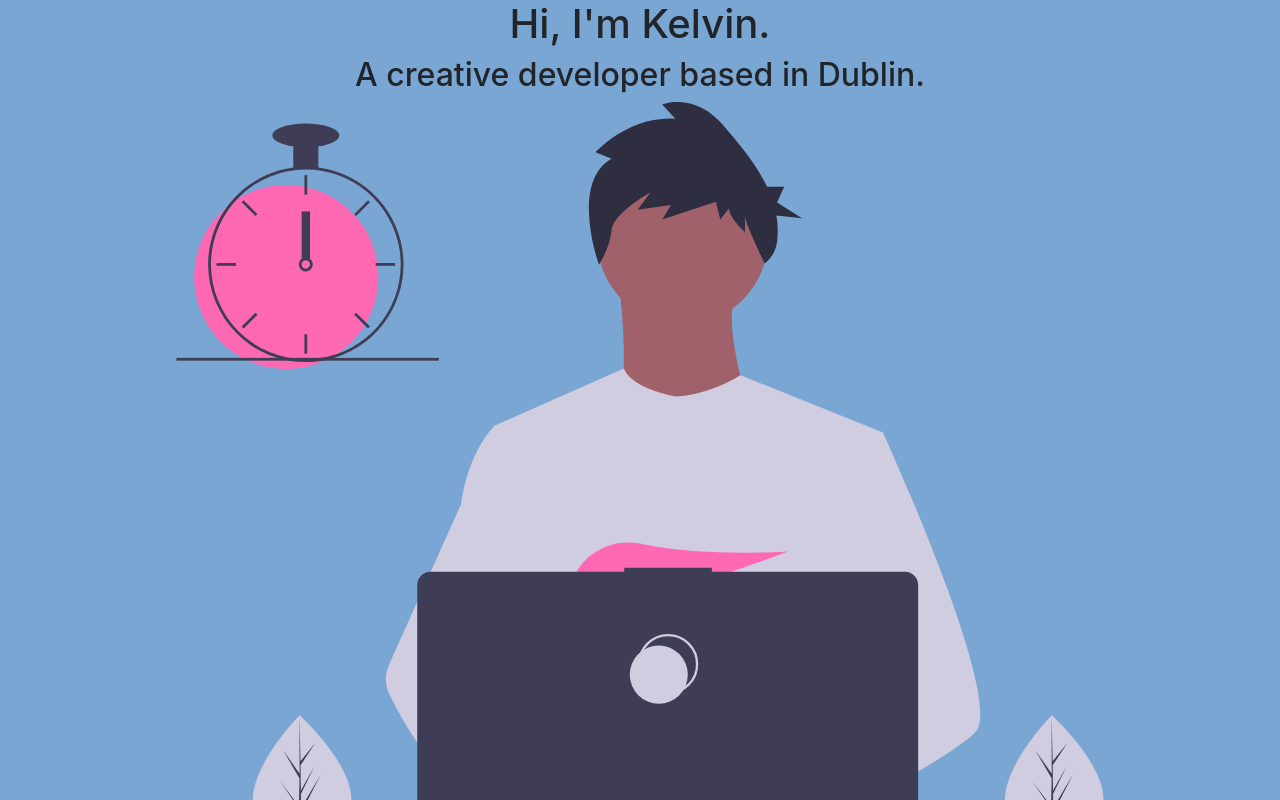
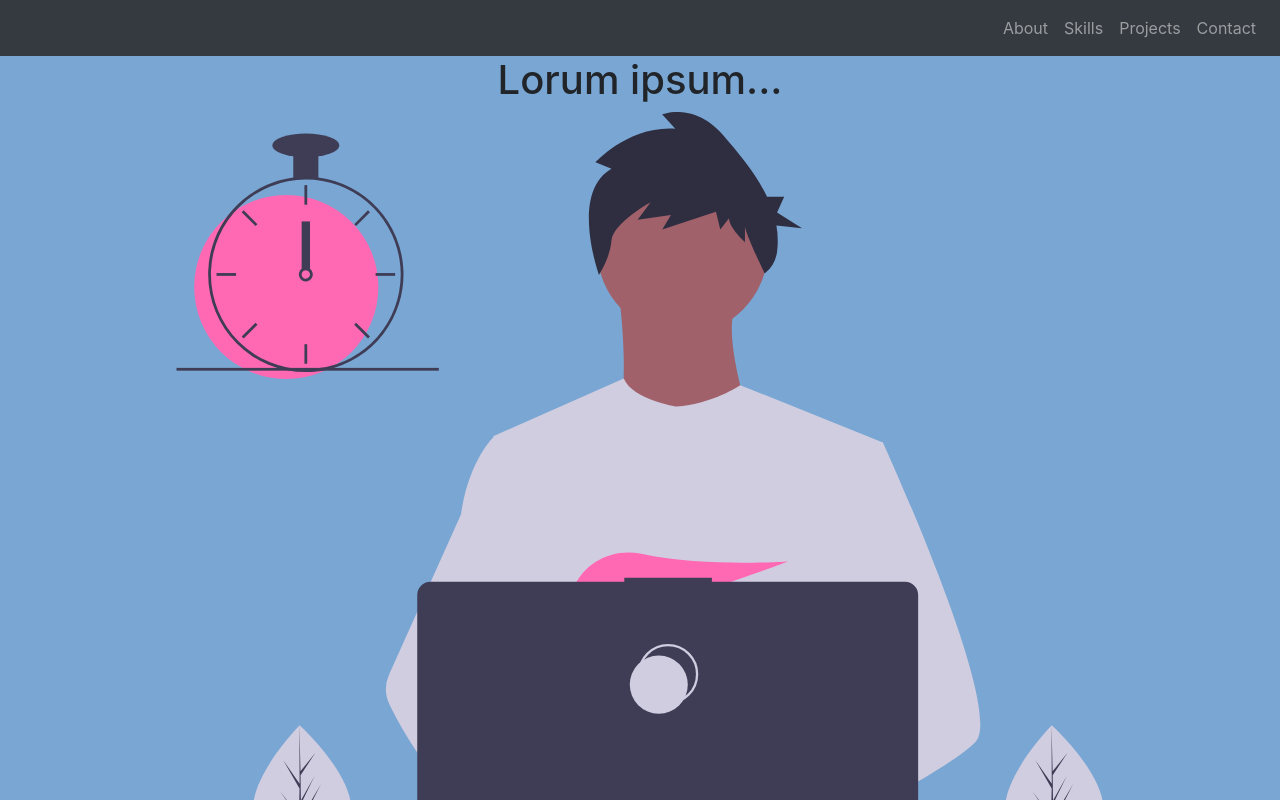
Before and after one commit to kel151/1stmilestoneproject, a plain HTML site: page index.html in a window 1280 px wide. Shown: the top 800 px of the page. Drawn offline with nearby package versions, Linux system fonts and the light colour scheme.

Commit message:
added navbar

```diff
--- a/assets/css/style.css
+++ b/assets/css/style.css
@@ -51,3 +51,13 @@
         height: 70px;
         width: 80%;
 }
+
+.footer {
+        color: white;
+        background-color: #343a40;
+        height:58px;
+}
+
+html {
+        scroll-behavior: smooth;
+      }
--- a/index.html
+++ b/index.html
@@ -12,13 +12,36 @@
   </head>
 
   <body>
+    <!--Navigation-->
+    <nav class="navbar navbar-expand-sm navbar-dark bg-dark sticky-top">
+        <a href="#" class="navbar-brand"></a>
+        <button class="navbar-toggler" data-toggle="collapse" data-target="#navbarMenu">
+            <span class="navbar-toggler-icon"></span>
+        </button>
+        <div class="collapse navbar-collapse" id="navbarMenu">
+        <ul class="navbar-nav ml-auto">
+            <li class="nav-item">
+                <a href="#about" class="nav-link">About</a>
+            </li>
+            <li class="nav-item">
+                <a href="#skills" class="nav-link">Skills</a>
+            </li>
+            <li class="nav-item">
+                <a href="#projects" class="nav-link">Projects</a>
+            </li>
+            <li class="nav-item">
+                <a href="#contact" class="nav-link">Contact</a>
+            </li>
+        </ul>
+        </div>
+    </nav>
+
     <!--Landing Page-->
     <section>
       <div class="container-fluid">
       <div class="landingpage row">
             <div class="col-md-12">
-                <h1>Hi, I'm Kelvin.</h1>
-                <h2>A creative developer based in Dublin.</h2>
+                <h1>Lorum ipsum...</h1>
                 <img src="assets/img/landingpage.svg" class="landingfiller">
             </div>
       </div>
@@ -26,7 +49,7 @@
     </section>
 
     <!--About Section-->
-    <section>
+    <section id="about">
     <div class="container-fluid">
       <div class="aboutpage row">
              <div class="col-md-6 my-auto">
@@ -43,7 +66,7 @@
         </section>
 
     <!--Skills Section-->
-    <section>
+    <section id="skills">
         <div class="container-fluid"></div>
             <div class="skills row">
                  <div class="col-md-6">
@@ -69,7 +92,7 @@
     </section>
 
     <!--Projects Section-->
-    <section>
+    <section id="projects">
             <div class="container-fluid">
                     <div class="aboutpage row">
                            <div class="col-md-6 my-auto">
@@ -88,7 +111,7 @@
     </section>
 
     <!--Contacts Section-->
-    <section>
+    <section id="contact">
         <div class="container-fluid">
             <div class="contacts row">
                 <div class="col-md-6">
@@ -124,6 +147,11 @@
 
     </section>
 
+    <!-- Footer -->
+    <footer class="footer">
+        <p>Footer</p>
+    </footer>
+
     <!-- Optional JavaScript -->
     <!-- jQuery first, then Popper.js, then Bootstrap JS -->
     <script src="https://code.jquery.com/jquery-3.3.1.slim.min.js" integrity="sha384-q8i/X+965DzO0rT7abK41JStQIAqVgRVzpbzo5smXKp4YfRvH+8abtTE1Pi6jizo" crossorigin="anonymous"></script>
```
